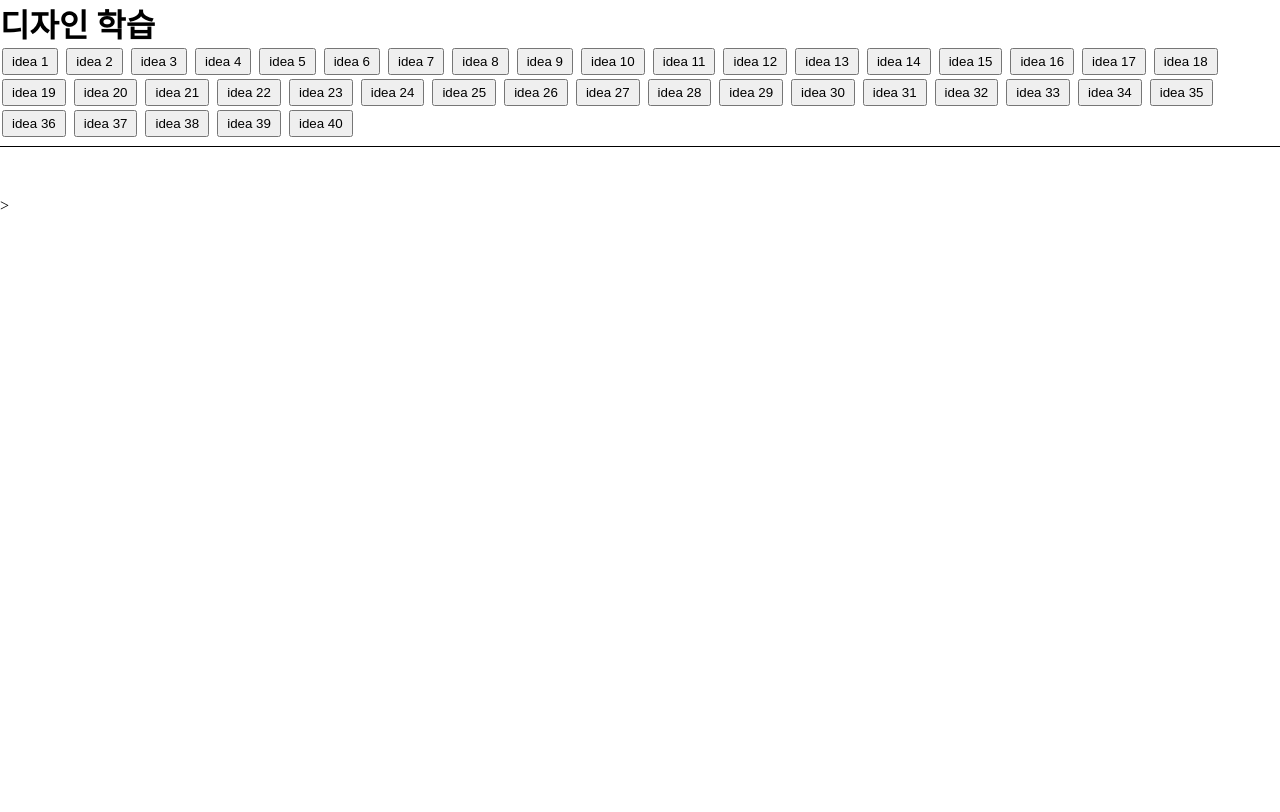
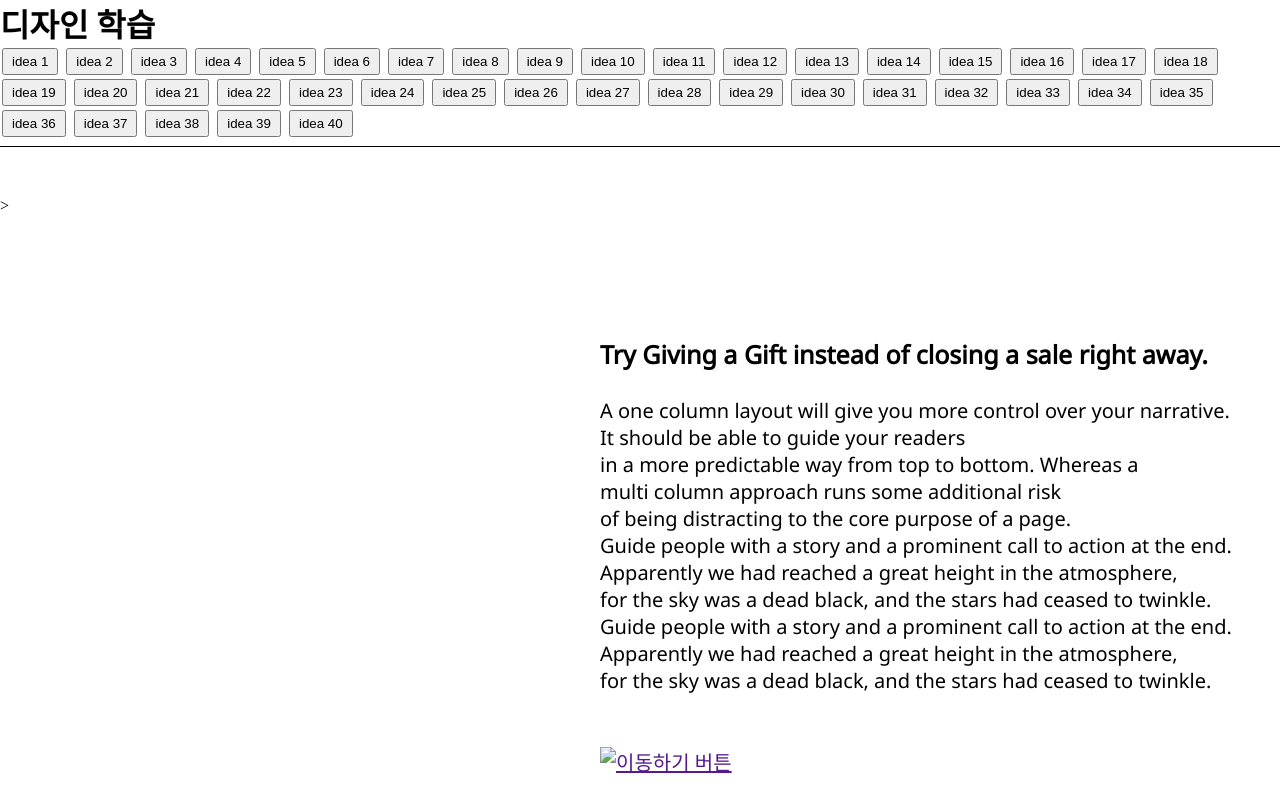
Before and after one commit to naeunkim0402/naeunkim0402.github.io, a plain HTML site: page index.html in a window 1280 px wide. Shown: the top 812 px of the page. Drawn offline with Linux system fonts and the light colour scheme.

Commit message:
add object tag css

```diff
--- a/index.html
+++ b/index.html
@@ -40,6 +40,10 @@
         margin: .5rem 0rem;
         outline: 1px solid black;
     }
+    object{
+        width: 100%;
+        height: 100%;
+    }
 
     button {
         margin: .125rem .125rem;
```
